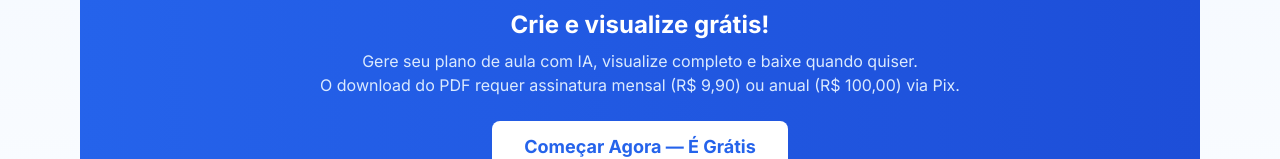
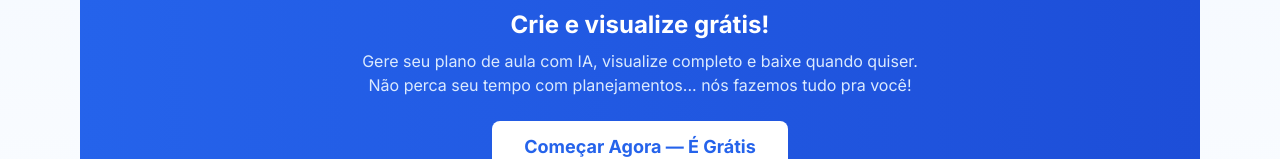
Before and after one commit to dicatop0001-maker/planeprof, a Next.js app: page / in a window 1280 px wide. Shown: the part 491-650 px from the top of the page. Built offline with nearby package versions, Linux system fonts and the light colour scheme.

Commit message:
Home: atualizar mensagem da caixa azul

```diff
--- a/app/page.tsx
+++ b/app/page.tsx
@@ -32,7 +32,7 @@ export default function Home() {
                                                                                                                                                                                                                                                                                                       <h2 className="text-2xl font-bold mb-2">Crie e visualize grátis!</h2>
                                                                                                                                                                                                                                                                                                                 <p className="text-blue-100 mb-6">
                                                                                                                                                                                                                                                                                                                             Gere seu plano de aula com IA, visualize completo e baixe quando quiser.<br/>
-                                                                                                                                                                                                                                                                                                                                        O download do PDF requer assinatura mensal (R$ 9,90) ou anual (R$ 100,00) via Pix.
+                                                                                                                                                                                                                                                                                                                                        Não perca seu tempo com planejamentos... nós fazemos tudo pra você!
                                                                                                                                                                                                                                                                                                                                                   </p>
                                                                                                                                                                                                                                                                                                                                                             <Link
                                                                                                                                                                                                                                                                                                                                                                         href="/planejamento/novo"
```
